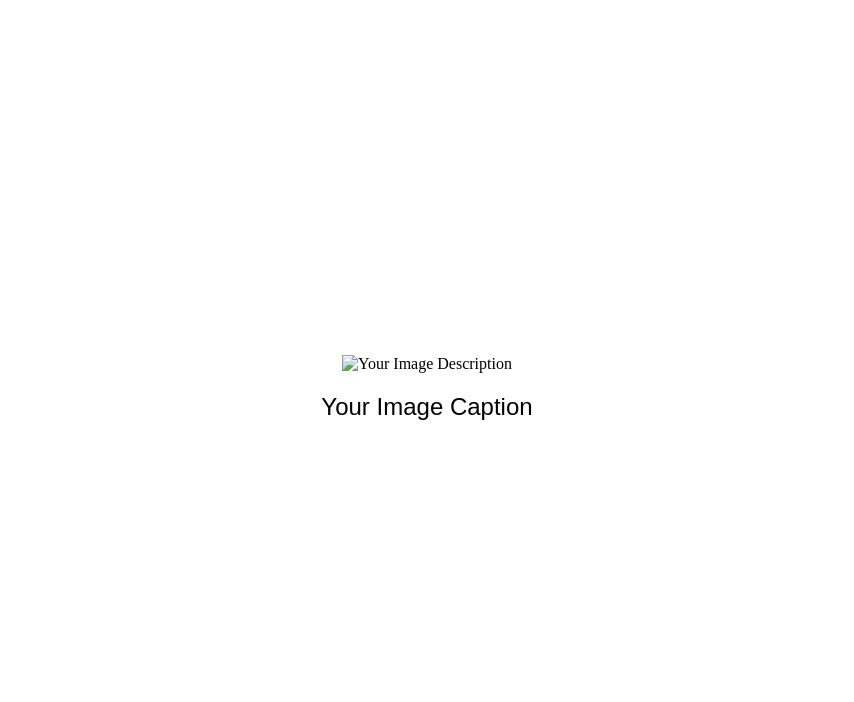
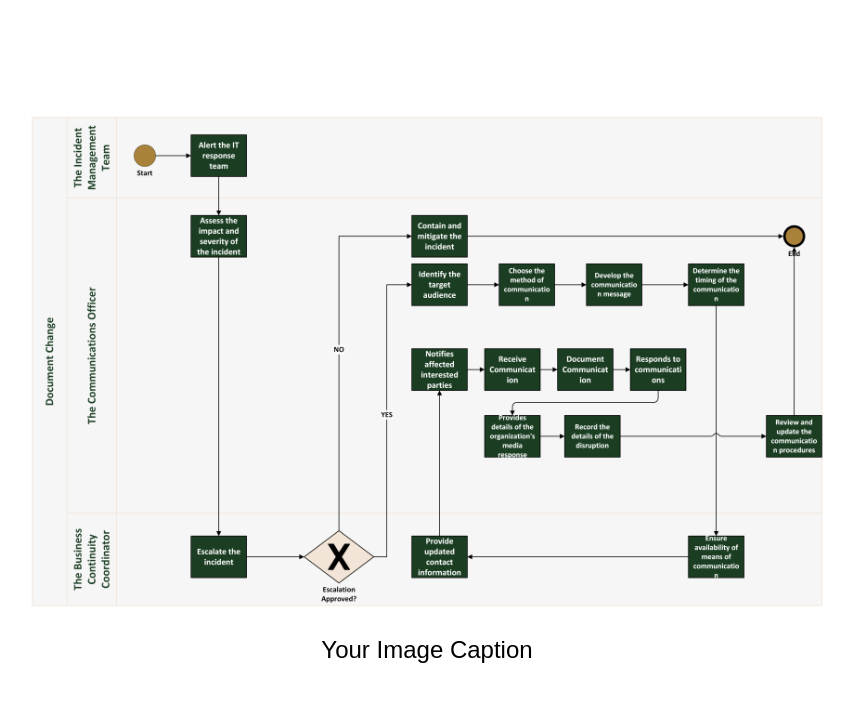
Before and after one commit to tottalutfi/testWebsite, a plain HTML site: page test.html in a window 1280 px wide. Shown: the whole page, without its empty margins (213-1067 px from the left). Drawn offline with Linux system fonts and the light colour scheme.

Commit message:
Add files via upload

```diff
--- a/test.html
+++ b/test.html
@@ -7,7 +7,7 @@
 </head>
 <body style="display: flex; justify-content: center; align-items: center; height: 100vh; margin: 0;">
     <div style="text-align: center;">
-        <img src="your-image-url.jpg" alt="Your Image Description" style="width: 100%; max-width: 800px; height: auto;">
+        <img src="Warning%20&%20Communication%20Process.png" alt="Warning & Communication Process" style="width: 100%; max-width: 800px; height: auto;">
         <p style="font-size: 24px; font-family: Arial, sans-serif; margin-top: 20px;">Your Image Caption</p>
     </div>
 </body>
```
Also changed, not shown: Warning & Communication Process.png (added).
